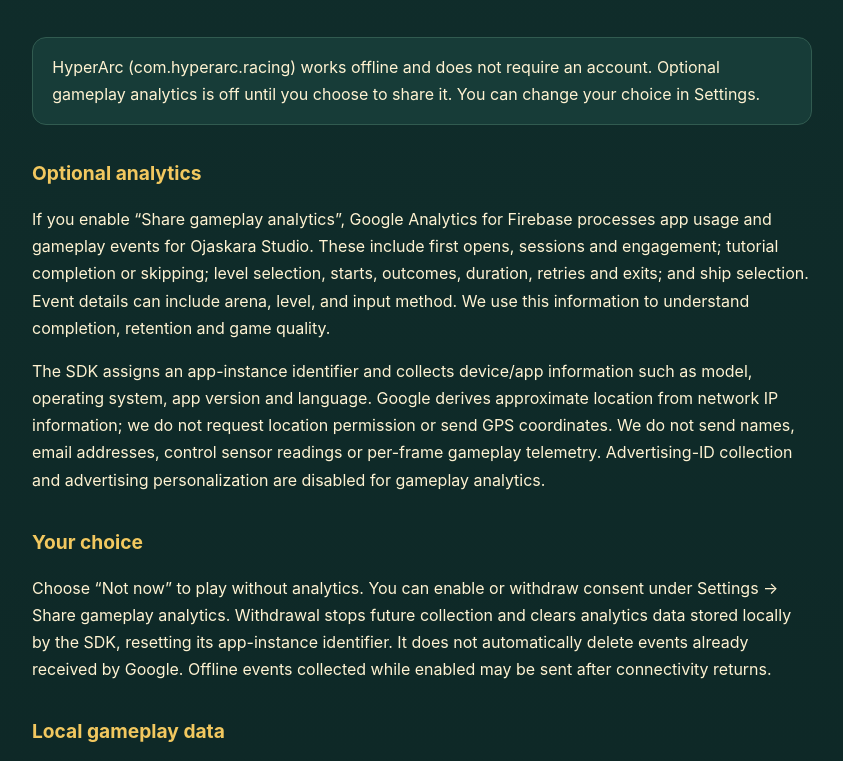
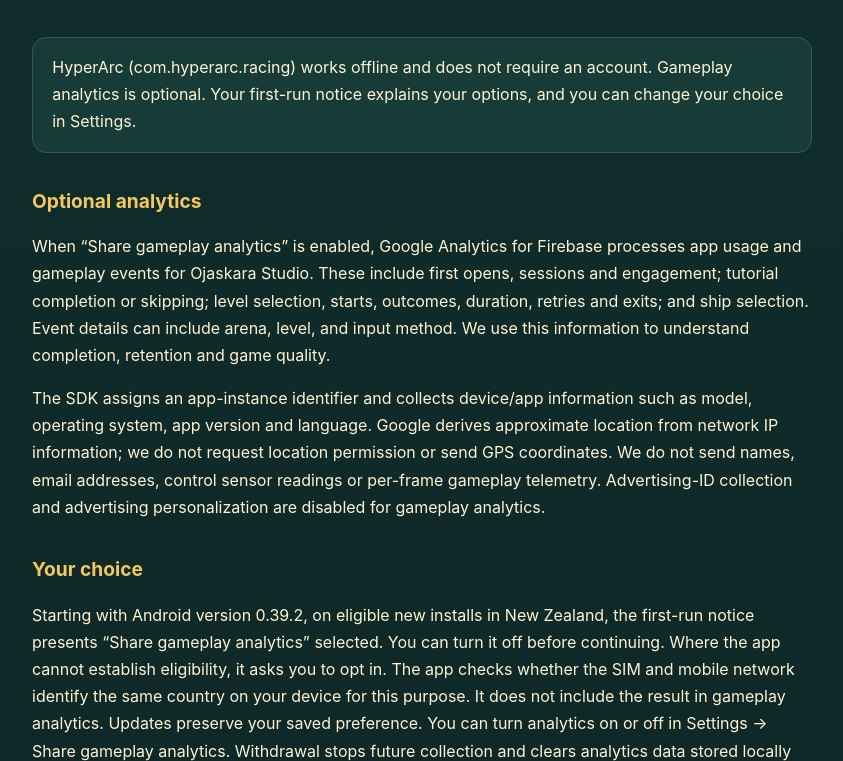
Before and after one commit to ojaskarastudiodev-dev/website, a plain HTML site: page hyperarc-android-privacy-policy.html in a window 1280 px wide. Shown: the part 179-940 px from the top of the page, without its empty margins (218-1061 px from the left). Drawn offline with Linux system fonts and the light colour scheme.

Commit message:
Disclose HyperArc Android analytics choices in New Zealand
Updated the privacy policy to clarify analytics options and user choices.

```diff
--- a/hyperarc-android-privacy-policy.html
+++ b/hyperarc-android-privacy-policy.html
@@ -33,10 +33,10 @@
     footer { border-top: 1px solid var(--border); color: var(--muted); margin-top: 3rem; padding-top: 1.5rem; }
   </style></head><body><main><div class="brand">OJASKARA STUDIO</div><h1>HyperArc Android Privacy Policy</h1>
 <p class="subtitle">Updated November 16, 2026 · Android version 0.31.0 and later</p>
-<p class="summary">HyperArc (com.hyperarc.racing) works offline and does not require an account. Optional gameplay analytics is off until you choose to share it. You can change your choice in Settings.</p>
-<h2>Optional analytics</h2><p>If you enable “Share gameplay analytics”, Google Analytics for Firebase processes app usage and gameplay events for Ojaskara Studio. These include first opens, sessions and engagement; tutorial completion or skipping; level selection, starts, outcomes, duration, retries and exits; and ship selection. Event details can include arena, level, and input method. We use this information to understand completion, retention and game quality.</p>
+<p class="summary">HyperArc (com.hyperarc.racing) works offline and does not require an account. Gameplay analytics is optional. Your first-run notice explains your options, and you can change your choice in Settings.</p>
+<h2>Optional analytics</h2><p>When “Share gameplay analytics” is enabled, Google Analytics for Firebase processes app usage and gameplay events for Ojaskara Studio. These include first opens, sessions and engagement; tutorial completion or skipping; level selection, starts, outcomes, duration, retries and exits; and ship selection. Event details can include arena, level, and input method. We use this information to understand completion, retention and game quality.</p>
 <p>The SDK assigns an app-instance identifier and collects device/app information such as model, operating system, app version and language. Google derives approximate location from network IP information; we do not request location permission or send GPS coordinates. We do not send names, email addresses, control sensor readings or per-frame gameplay telemetry. Advertising-ID collection and advertising personalization are disabled for gameplay analytics.</p>
-<h2>Your choice</h2><p>Choose “Not now” to play without analytics. You can enable or withdraw consent under Settings → Share gameplay analytics. Withdrawal stops future collection and clears analytics data stored locally by the SDK, resetting its app-instance identifier. It does not automatically delete events already received by Google. Offline events collected while enabled may be sent after connectivity returns.</p>
+<h2>Your choice</h2><p>Starting with Android version 0.39.2, on eligible new installs in New Zealand, the first-run notice presents “Share gameplay analytics” selected. You can turn it off before continuing. Where the app cannot establish eligibility, it asks you to opt in. The app checks whether the SIM and mobile network identify the same country on your device for this purpose. It does not include the result in gameplay analytics. Updates preserve your saved preference. You can turn analytics on or off in Settings → Share gameplay analytics. Withdrawal stops future collection and clears analytics data stored locally by the SDK, resetting its app-instance identifier. It does not automatically delete events already received by Google. Offline events collected while enabled may be sent after connectivity returns.</p>
 <h2>Local gameplay data</h2><p>Progress, unlocks, tutorial status and settings stay on your device. The analytics preference is stored separately. There is no developer-operated account or cloud save. Clearing app storage or uninstalling removes local records, including progress. Tilt controls process sensor readings locally. The game does not access your camera, microphone or contacts.</p>
 <h2>Advertising and privacy choices</h2><p>Android versions with advertising use Google AdMob for ads between eligible single-player attempts and optional rewarded ads that let you continue a combat attempt. Nearby Play rooms and matches have no ads. The No Ads purchase removes these placements.</p>
 <p>Google Mobile Ads can collect and share your IP address (which can be used to estimate your general location), interactions with the app and ads, diagnostic information, and device or account identifiers. Google uses this information for advertising, analytics and fraud prevention. Google encrypts this data in transit. Google’s User Messaging Platform manages applicable consent choices. When available, use Ad Privacy Options in Settings to review or change those choices. See <a href="https://policies.google.com/technologies/partner-sites">how Google uses data from apps that use its services</a>.</p>
```
